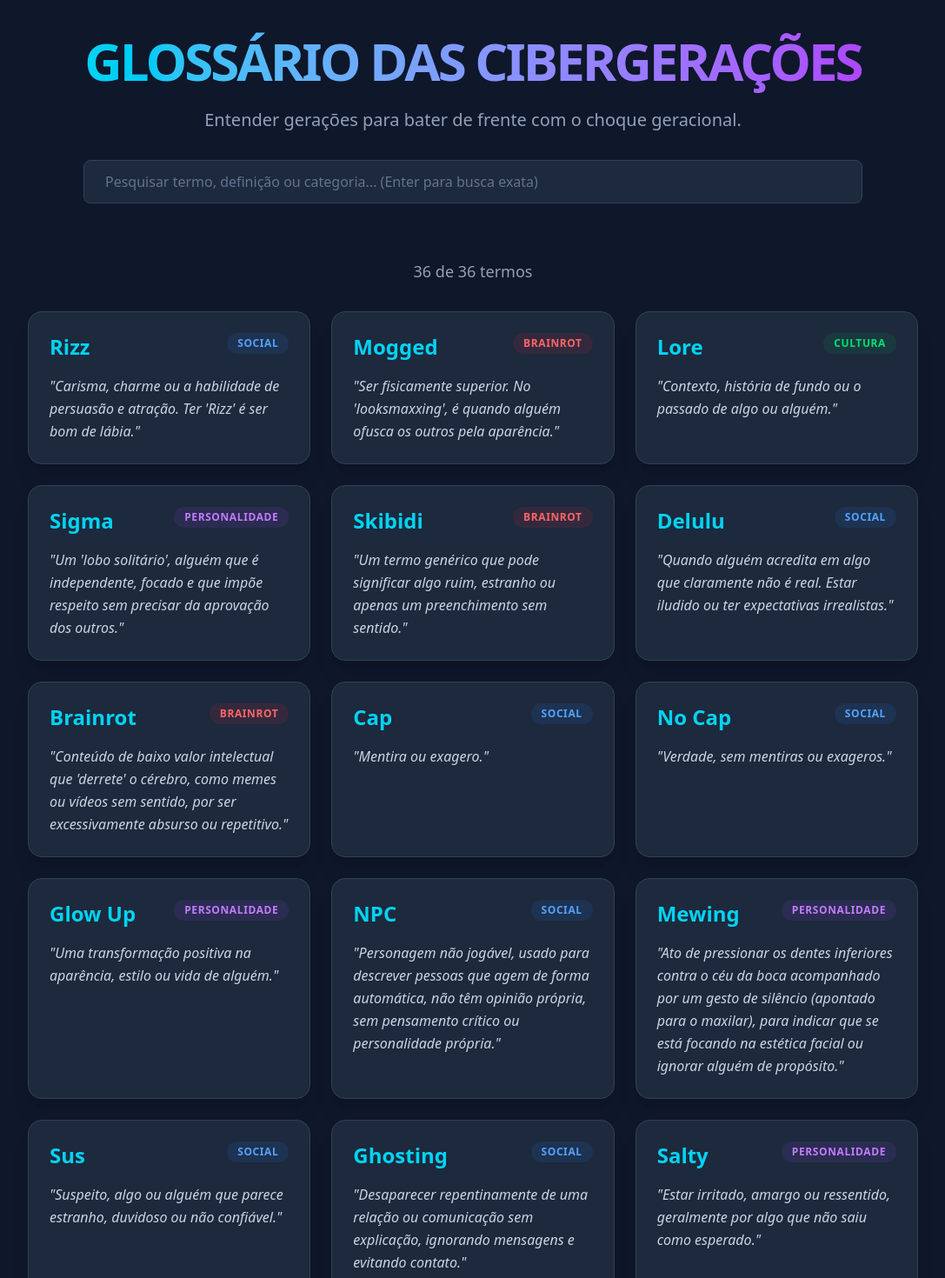
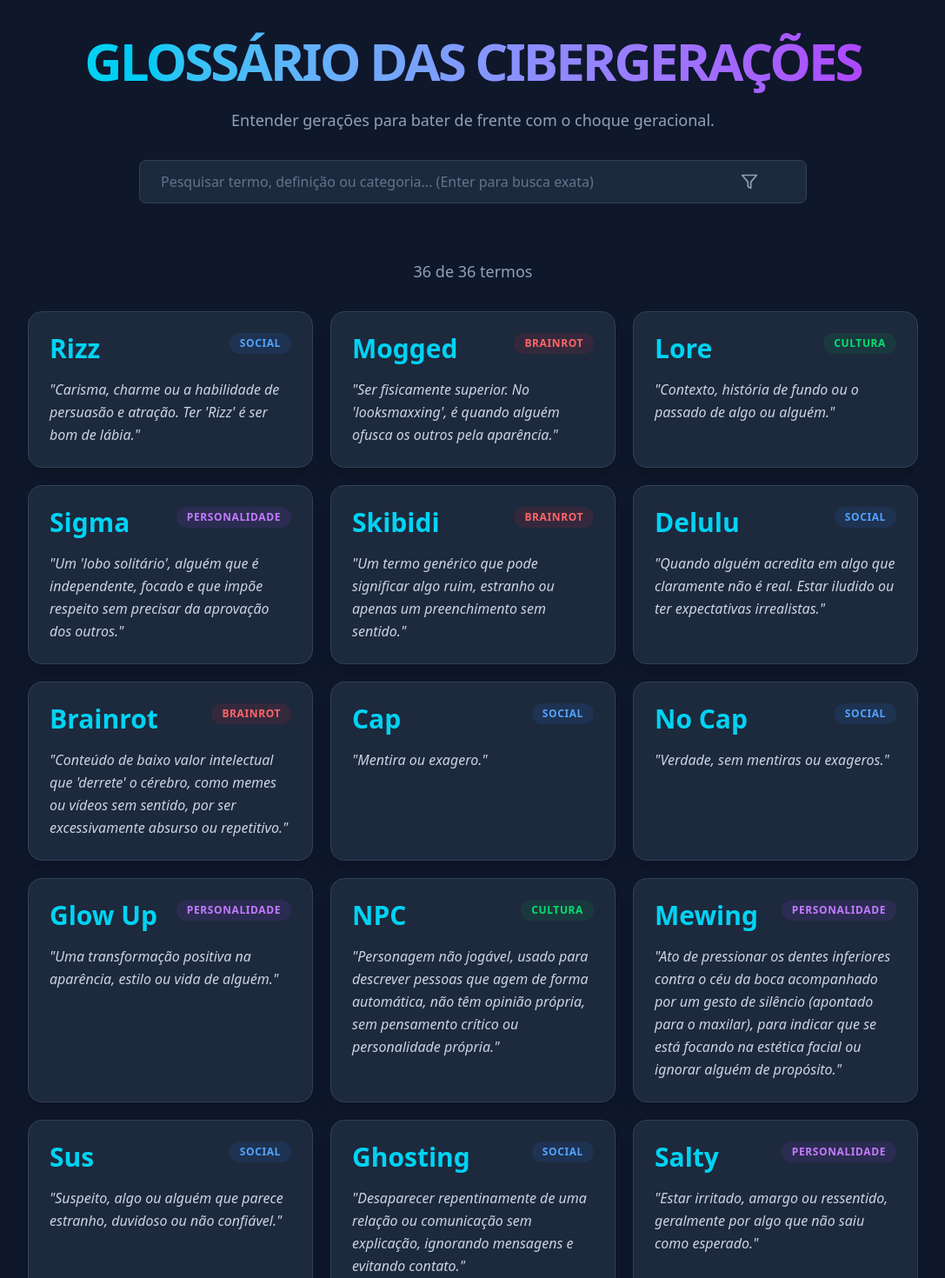
Before and after one commit to Jhemecon/glossario-de-cibergeracoes, a React (Vite) app: page / in a window 1280 px wide. Shown: the top 1470 px of the page at 87% size, without its empty margins (96-1183 px from the left). Built offline with nearby package versions, Linux system fonts and the light colour scheme.

Commit message:
Melhorias em Resposividade e Funcionalidades

```diff
--- a/src/App.jsx
+++ b/src/App.jsx
@@ -1,12 +1,33 @@
-import { useState } from 'react';
+import { useState, useEffect, useRef } from 'react';
 import { terms } from './data/terms';
 import TermCard from './components/TermCard';
 
 function App() {
   const [searchTerm, setSearchTerm] = useState('');
   const [isSearching, setIsSearching] = useState(false);
+  const [sortAlphabetical, setSortAlphabetical] = useState(false);
+  const [selectedCategory, setSelectedCategory] = useState('Todas');
+  const [showFilters, setShowFilters] = useState(false);
+  const filterRef = useRef(null);
 
-  const filteredTerms = isSearching
+  // Fechar dropdown quando clicar fora
+  useEffect(() => {
+    const handleClickOutside = (event) => {
+      if (filterRef.current && !filterRef.current.contains(event.target)) {
+        setShowFilters(false);
+      }
+    };
+
+    document.addEventListener('mousedown', handleClickOutside);
+    return () => {
+      document.removeEventListener('mousedown', handleClickOutside);
+    };
+  }, []);
+
+  // Obter categorias únicas
+  const categories = ['Todas', ...new Set(terms.map(term => term.category))];
+
+  const filteredTerms = (isSearching
     ? terms.filter(
         (item) => item.term.toLowerCase() === searchTerm.toLowerCase()
       )
@@ -17,7 +38,14 @@ function App() {
           item.definition.toLowerCase().includes(search) ||
           item.category.toLowerCase().includes(search)
         );
-      });
+      }))
+    .filter((item) => selectedCategory === 'Todas' || item.category === selectedCategory)
+    .sort((a, b) => {
+      if (sortAlphabetical) {
+        return a.term.localeCompare(b.term);
+      }
+      return 0;
+    });
 
   const handleKeyDown = (e) => {
     if (e.key === 'Enter') {
@@ -32,16 +60,16 @@ function App() {
   };
 
   return (
-    <div className="min-h-screen bg-slate-900 text-slate-100 p-8 font-sans">
-      <header className="max-w-4xl mx-auto text-center mb-16">
-        <h1 className="text-6xl font-black tracking-tighter text-transparent bg-clip-text bg-gradient-to-r from-cyan-400 to-purple-500 mb-4 py-2">
+    <div className="min-h-screen bg-slate-900 text-slate-100 p-4 sm:p-6 lg:p-8 font-sans">
+      <header className="max-w-4xl mx-auto text-center mb-12 sm:mb-16 px-2 sm:px-0">
+        <h1 className="text-4xl sm:text-5xl md:text-6xl font-black tracking-tighter text-transparent bg-clip-text bg-gradient-to-r from-cyan-400 to-purple-500 mb-4 py-2">
           GLOSSÁRIO DAS CIBERGERAÇÕES
         </h1>
-        <p className="text-slate-400 text-xl font-light mb-8">
+        <p className="text-slate-400 text-base sm:text-lg font-light mb-6 sm:mb-8">
           Entender gerações para bater de frente com o choque geracional.
         </p>
 
-        <div className="relative">
+        <div className="relative max-w-3xl mx-auto" ref={filterRef}>
           <input
             type="text"
             placeholder="Pesquisar termo, definição ou categoria... (Enter para busca exata)"
@@ -52,28 +80,87 @@ function App() {
             }}
             onKeyDown={handleKeyDown}
             aria-label="Campo de busca para termos, definições ou categorias"
-            className="w-full px-6 py-3 rounded-lg bg-slate-800 border border-slate-700 focus:border-cyan-500 focus:outline-none text-slate-100 placeholder-slate-500 transition-all duration-300"
+            className="w-full pl-6 pr-20 py-3 rounded-lg bg-slate-800 border border-slate-700 focus:border-cyan-500 focus:outline-none text-slate-100 placeholder-slate-500 transition-all duration-300"
           />
+
+          {/* Botão de filtro */}
+          <button
+            onClick={() => setShowFilters(!showFilters)}
+            className={`absolute right-12 top-1/2 -translate-y-1/2 p-2 rounded-md transition-all duration-300 ${
+              showFilters ? 'text-cyan-400 bg-slate-700' : 'text-slate-400 hover:text-cyan-400'
+            }`}
+            aria-label="Abrir filtros"
+          >
+            <svg width="20" height="20" viewBox="0 0 24 24" fill="none" stroke="currentColor" strokeWidth="2" strokeLinecap="round" strokeLinejoin="round">
+              <polygon points="22 3 2 3 10 12.46 10 19 14 21 14 12.46 22 3"></polygon>
+            </svg>
+          </button>
+
           {searchTerm && (
             <button
               onClick={handleClear}
-              className="absolute right-4 top-1/2 -translate-y-1/2 text-slate-400 hover:text-cyan-400 transition-colors"
+              className="absolute right-4 top-1/2 -translate-y-1/2 text-slate-400 hover:text-cyan-400 transition-colors p-1"
+              aria-label="Limpar busca"
             >
               ✕
             </button>
           )}
+
+          {/* Dropdown de filtros */}
+          {showFilters && (
+            <div className="absolute top-full mt-2 left-0 right-0 bg-slate-800 border border-slate-700 rounded-lg p-4 shadow-xl z-10">
+              <div className="space-y-4">
+                {/* Ordem alfabética */}
+                <div className="flex items-center justify-between">
+                  <label htmlFor="sort-alpha" className="text-slate-300 text-sm font-medium">
+                    Ordem alfabética
+                  </label>
+                  <button
+                    id="sort-alpha"
+                    onClick={() => setSortAlphabetical(!sortAlphabetical)}
+                    className={`px-3 py-1 rounded text-xs font-medium transition-all duration-300 ${
+                      sortAlphabetical
+                        ? 'bg-cyan-500 text-slate-900'
+                        : 'bg-slate-700 text-slate-300 hover:bg-slate-600'
+                    }`}
+                  >
+                    {sortAlphabetical ? 'ON' : 'OFF'}
+                  </button>
+                </div>
+
+                {/* Filtro por categoria */}
+                <div className="flex items-center justify-between">
+                  <label htmlFor="category-filter" className="text-slate-300 text-sm font-medium">
+                    Categoria
+                  </label>
+                  <select
+                    id="category-filter"
+                    value={selectedCategory}
+                    onChange={(e) => setSelectedCategory(e.target.value)}
+                    className="px-3 py-1 rounded bg-slate-700 border border-slate-600 focus:border-cyan-500 focus:outline-none text-slate-100 text-xs transition-all duration-300"
+                  >
+                    {categories.map((category) => (
+                      <option key={category} value={category} className="bg-slate-700 text-slate-100">
+                        {category}
+                      </option>
+                    ))}
+                  </select>
+                </div>
+              </div>
+            </div>
+          )}
         </div>
       </header>
 
-      <main className="max-w-5xl mx-auto">
+      <main className="max-w-5xl mx-auto px-2 sm:px-0">
         {filteredTerms.length > 0 ? (
           <>
-            <div className="text-center mb-8">
-              <p className="text-slate-400 text-lg">
+            <div className="text-center mb-6 sm:mb-8">
+              <p className="text-slate-400 text-base sm:text-lg">
                 {filteredTerms.length} de {terms.length} termos
               </p>
             </div>
-            <div className="grid gap-6 sm:grid-cols-2 lg:grid-cols-3">
+            <div className="grid gap-5 grid-cols-1 sm:grid-cols-2 lg:grid-cols-3">
               {filteredTerms.map((item) => (
                 <TermCard
                   key={item.term}
@@ -85,9 +172,9 @@ function App() {
             </div>
           </>
         ) : (
-          <div className="text-center py-16">
-            <div className="text-6xl mb-4">🔍</div>
-            <p className="text-slate-400 text-xl">
+          <div className="text-center py-16 px-4 sm:px-0">
+            <div className="text-5xl sm:text-6xl mb-4">🔍</div>
+            <p className="text-slate-400 text-lg sm:text-xl leading-relaxed">
               Nenhum termo encontrado para "<span className="text-cyan-400">{searchTerm}</span>"
             </p>
           </div>
--- a/src/components/TermCard.jsx
+++ b/src/components/TermCard.jsx
@@ -16,13 +16,13 @@ export default function TermCard({ term, definition, category }) {
 
   return (
     <div className="p-6 rounded-2xl bg-slate-800 border border-slate-700 hover:border-cyan-500 transition-all duration-300 shadow-xl group">
-      <div className="flex justify-between items-start mb-4">
-        <h2 className="text-2xl font-bold text-cyan-400 group-hover:text-cyan-300">{term}</h2>
-        <span className={`px-3 py-1 text-xs font-semibold uppercase tracking-wider rounded-full ${getCategoryColor(category)}`}>
+      <div className="flex flex-col sm:flex-row sm:justify-between sm:items-start gap-4 sm:gap-0 mb-4">
+        <h2 className="text-2xl sm:text-3xl font-bold text-cyan-400 group-hover:text-cyan-300 break-words">{term}</h2>
+        <span className={`px-3 py-1 text-[10px] sm:text-xs font-semibold uppercase tracking-wider rounded-full ${getCategoryColor(category)}`}>
           {category}
         </span>
       </div>
-      <p className="text-slate-300 leading-relaxed italic">
+      <p className="text-slate-300 leading-relaxed italic text-sm sm:text-base break-words">
         "{definition}"
       </p>
     </div>
--- a/src/data/terms.js
+++ b/src/data/terms.js
@@ -9,14 +9,14 @@ export const terms = [
   { term: "Cap", definition: "Mentira ou exagero.", category: "Social" },
   { term: "No Cap", definition: "Verdade, sem mentiras ou exageros.", category: "Social" },
   { term: "Glow Up", definition: "Uma transformação positiva na aparência, estilo ou vida de alguém.", category: "Personalidade" },
-  { term: "NPC", definition: "Personagem não jogável, usado para descrever pessoas que agem de forma automática, não têm opinião própria, sem pensamento crítico ou personalidade própria.", category: "Social" },
+  { term: "NPC", definition: "Personagem não jogável, usado para descrever pessoas que agem de forma automática, não têm opinião própria, sem pensamento crítico ou personalidade própria.", category: "Cultura" },
   { term: "Mewing", definition: "Ato de pressionar os dentes inferiores contra o céu da boca acompanhado por um gesto de silêncio (apontado para o maxilar), para indicar que se está focando na estética facial ou ignorar alguém de propósito.", category: "Personalidade" },
   { term: "Sus", definition: "Suspeito, algo ou alguém que parece estranho, duvidoso ou não confiável.", category: "Social" },
   { term: "Ghosting", definition: "Desaparecer repentinamente de uma relação ou comunicação sem explicação, ignorando mensagens e evitando contato.", category: "Social" },
   { term: "Salty", definition: "Estar irritado, amargo ou ressentido, geralmente por algo que não saiu como esperado.", category: "Personalidade" },
   { term: "Let him cook", definition: "Deixe ele cozinhar, ou seja, deixe a pessoa fazer o que ela quer ou tem em mente, sem interferir ou criticar.", category: "Social" },
-  { term: "W", definition: "Vitória, algo positivo ou um sucesso.", category: "Social" },
-  { term: "L", definition: "Derrota, algo negativo ou um fracasso.", category: "Social" },
+  { term: "W", definition: "Vitória, algo positivo ou um sucesso.", category: "Cultura" },
+  { term: "L", definition: "Derrota, algo negativo ou um fracasso.", category: "Cultura" },
   { term: "Touch grass", definition: "Conselho irônico 'vá tocar grama', usado para sugerir que alguém precisa sair mais, se desconectar do mundo virtual e se reconectar com a realidade.", category: "Social" },
   { term: "Gatekeep", definition: "Controlar ou limitar o acesso a algo, como um hobby, interesse ou comunidade, dizendo que apenas certas pessoas podem participar ou entender.", category: "Social" },
   { term: "Tea", definition: "Informação quente, fofoca ou um segredo que é interessante ou chocante.", category: "Social" },
@@ -27,12 +27,12 @@ export const terms = [
   { term: "FOMO", definition: "Fear of Missing Out, ou medo de ficar de fora, é a ansiedade de perder algo interessante ou importante que está acontecendo, especialmente nas redes sociais.", category: "Personalidade" },
   { term: "JOMO", definition: "Joy of Missing Out, ou alegria de ficar de fora, é o sentimento de satisfação e contentamento por não participar de algo, valorizando o tempo sozinho ou com poucas pessoas.", category: "Personalidade" },
   { term: "Chad", definition: "Um estereótipo de homem atraente, confiante e bem-sucedido, muitas vezes usado de forma irônica ou pejorativa para descrever alguém que é visto como superior em termos de aparência ou status social.", category: "Social" },
-  { term: "Poggers", definition: "Uma expressão de entusiasmo ou aprovação, muitas vezes usada para demonstrar empolgação com algo.", category: "Social" },
-  { term: "Noggers", definition: "Uma expressão de desaprovação ou decepção, usada para indicar que algo é ruim ou decepcionante.", category: "Social" },
-  { term: "GG", definition: "Good Game, ou bom jogo, é uma expressão usada para parabenizar alguém por uma boa performance ou para encerrar uma interação de forma amigável, mesmo que tenha sido um fracasso.", category: "Social" },
-  { term: "F", definition: "Falha, algo que deu errado ou um fracasso. Associado também a alguém que morreu.", category: "Social" },
-  { term: "MVP", definition: "Most Valuable Player, ou jogador mais valioso, é um título dado a alguém que se destaca em uma situação ou grupo, sendo considerado o melhor ou mais importante.", category: "Social" },
-  { term: "POV", definition: "Point of View, ou ponto de vista, é uma expressão usada para indicar a perspectiva de alguém em relação a uma situação ou assunto.", category: "Social" },
-  { term: "Aesthetic", definition: "É a identidade visual ou a vibe estética de alguma coisa.", category: "Social"},
+  { term: "Poggers", definition: "Uma expressão de entusiasmo ou aprovação, muitas vezes usada para demonstrar empolgação com algo.", category: "Cultura" },
+  { term: "Noggers", definition: "Uma expressão de desaprovação ou decepção, usada para indicar que algo é ruim ou decepcionante.", category: "Cultura" },
+  { term: "GG", definition: "Good Game, ou bom jogo, é uma expressão usada para parabenizar alguém por uma boa performance ou para encerrar uma interação de forma amigável, mesmo que tenha sido um fracasso.", category: "Cultura" },
+  { term: "F", definition: "Falha, algo que deu errado ou um fracasso. Associado também a alguém que morreu.", category: "Cultura" },
+  { term: "MVP", definition: "Most Valuable Player, ou jogador mais valioso, é um título dado a alguém que se destaca em uma situação ou grupo, sendo considerado o melhor ou mais importante.", category: "Cultura" },
+  { term: "POV", definition: "Point of View, ou ponto de vista, é uma expressão usada para indicar a perspectiva de alguém em relação a uma situação ou assunto.", category: "Cultura" },
+  { term: "Aesthetic", definition: "Significa 'estética', para descrever um estilo visual específico, harmônico e com forte identidade. Representa uma 'vibe' ou tendência que engloba moda, comportamento e estilo de vida.", category: "Social"},
   { term: "67/six-seven", definition: "É uma expressão usada como piada absurda, interrupção aleatória ou comentário sem sentido aparente. O efeito da gíria está justamente nisso: parecer que existe uma referência muito específica ali, mesmo quando o uso é mais sobre repetir o meme do que comunicar uma ideia exata.", category: "Brainrot"},
 ];
```
